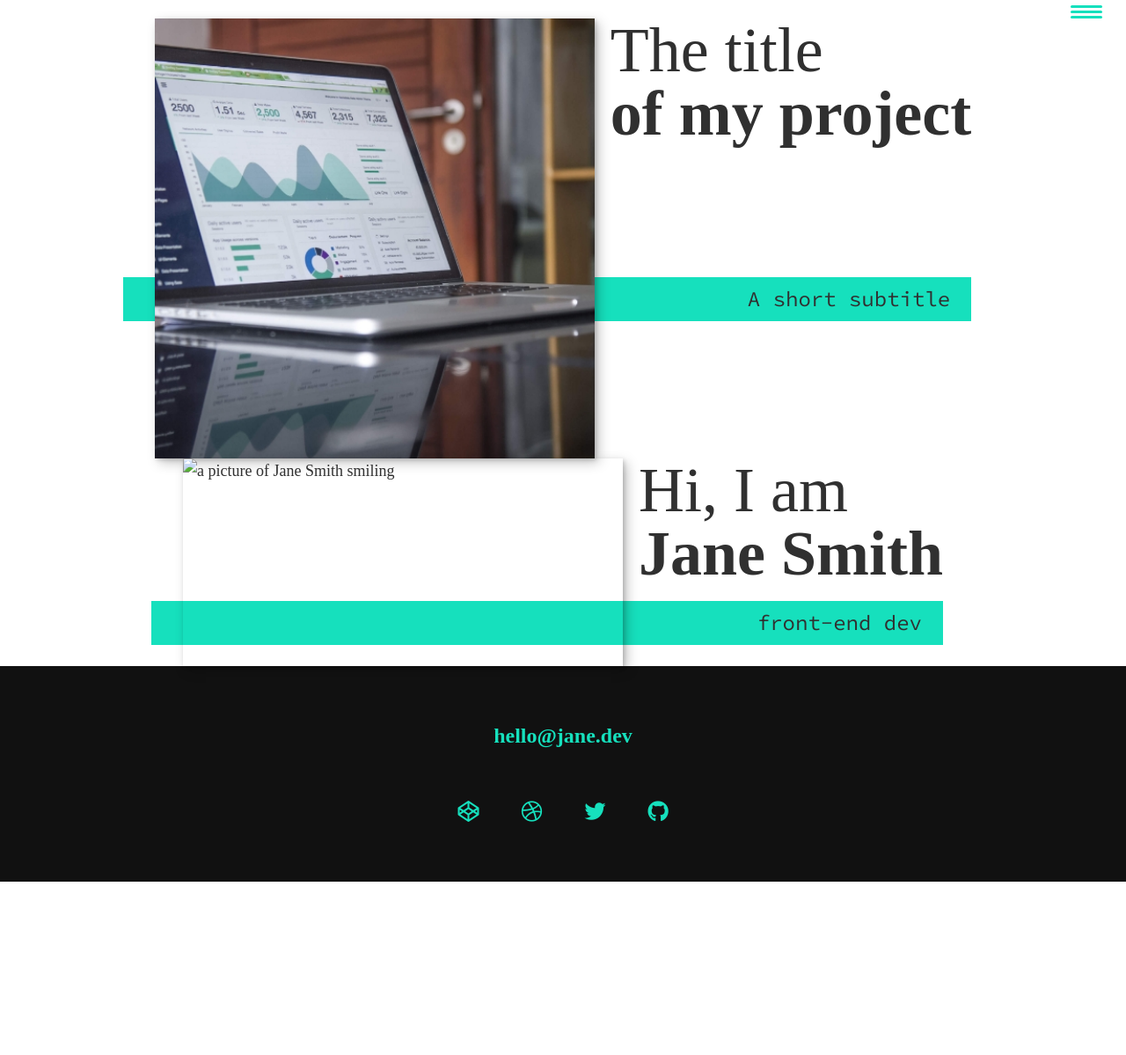
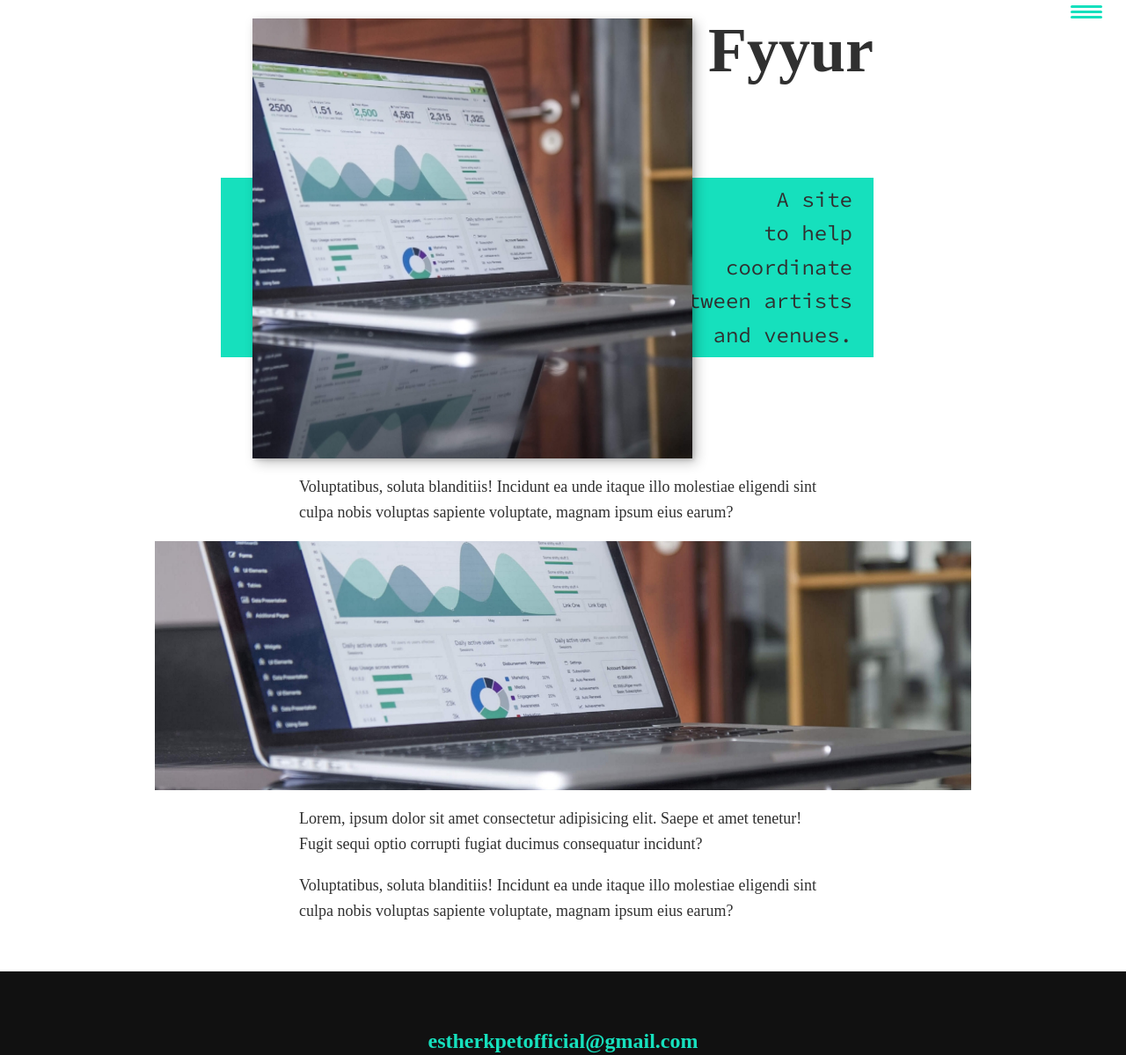
Before and after one commit to esther-kpet/portfolio, a plain HTML site: page portfolio-item.html in a window 1280 px wide. Shown: the part 15-1214 px from the top of the page at 88% size. Before the commit the page ends 1017 px from the top, so only its background shows below. Drawn offline with nearby package versions, Linux system fonts and the light colour scheme.

Commit message:
Setting up the first portfolio item apge..

```diff
--- a/css/style.css
+++ b/css/style.css
@@ -463,3 +463,18 @@ header {
 .social-list__link {
     padding: .5em;
 }
+
+
+/* Individual portfolio item styles */
+
+.portfolio-item-individual {
+    padding: 0 2em 2em;
+    max-width: 1000px;
+    margin: 0 auto;
+}
+
+.portfolio-item-individual p {
+    max-width: 600px;
+    margin-left: auto;
+    margin-right: auto;
+}
--- a/portfolio-item.html
+++ b/portfolio-item.html
@@ -3,7 +3,7 @@
     <head><link rel="stylesheet" href="https://cdnjs.cloudflare.com/ajax/libs/normalize/8.0.1/normalize.css">
         <meta charset="UTF-8">
         <meta name="viewport" content="width=device-width, initial-scale=1.0">
-        <title>DevJane Portfolio Website</title>
+        <title>Esther KPETEMEY a.k.a Ivalba Portfolio Website</title>
         <link rel="stylesheet" href="https://cdnjs.cloudflare.com/ajax/libs/normalize/7.0.0/normalize.min.css">
         <link rel="stylesheet" href="https://cdnjs.cloudflare.com/ajax/libs/font-awesome/5.11.2/css/all.css" integrity="sha256-46qynGAkLSFpVbEBog43gvNhfrOj+BmwXdxFgVK/Kvc=" crossorigin="anonymous" />
 
@@ -23,55 +23,57 @@
             </button>
             <nav class="nav">
                 <ul class="nav__list">
-                    <li class="nav__item"><a href="#home" class="nav__link">Home</a></li>
-                    <li class="nav__item"><a href="#services" class="nav__link">My Services</a></li>
-                    <li class="nav__item"><a href="#about" class="nav__link">About me</a></li>
-                    <li class="nav__item"><a href="#work" class="nav__link">My Work</a></li>
+                    <li class="nav__item"><a href="index.html" class="nav__link">Home</a></li>
+                    <li class="nav__item"><a href="index.html#services" class="nav__link">My Services</a></li>
+                    <li class="nav__item"><a href="index.html#about" class="nav__link">About me</a></li>
+                    <li class="nav__item"><a href="index.html#work" class="nav__link">My Work</a></li>
                 </ul>
             </nav>
         </header>
 
-        <section class="intro" id="home">
+        <section class="intro" >
             <h1 class="section__title section__title--intro">
-                The title <strong>of my project</strong>
+                <strong>Fyyur</strong>
             </h1>
-            <p class="section__subtitle section__subtitle--intro">A short subtitle</p>
+            <p class="section__subtitle section__subtitle--intro">A site
+                <br> to help
+                <br> coordinate
+                <br> bookings between artists
+                <br> and venues.</p>
             <img src="img/portfolio-01.jpg" alt="" class="intro__img">
         </section>
 
+        <div class="portfolio-item-individual">
+            <p>Voluptatibus, soluta blanditiis! Incidunt ea unde itaque illo molestiae eligendi sint culpa nobis voluptas sapiente voluptate, magnam ipsum eius earum?</p>
+            <img src="img/portfolio-details.jpg" alt="">
+            <p>Lorem, ipsum dolor sit amet consectetur adipisicing elit. Saepe et amet tenetur! Fugit sequi optio corrupti fugiat ducimus consequatur incidunt?</p>
+            <p>Voluptatibus, soluta blanditiis! Incidunt ea unde itaque illo molestiae eligendi sint culpa nobis voluptas sapiente voluptate, magnam ipsum eius earum?</p>
+        </div>
 
-        <section class="intro" id="home">
-            <h1 class="section__title section__title--intro">
-                Hi, I am <strong>Jane Smith</strong>
-            </h1>
-            <p class="section__subtitle section__subtitle--intro">front-end dev</p>
-            <img src="img/dev-jane-01.jpg" alt="a picture of Jane Smith smiling" class="intro__img">
-        </section>
-
-
-        <!-- Footer -->
+         <!-- Footer -->
         <footer class="footer">
-            <!-- replace with your own email address -->
-            <a href="mailto:hello@jane.dev" class="footer__link">hello@jane.dev</a>
+            <!-- your own email address -->
+            <a href="mailto:estherkpetofficial@gmail.com" class="footer__link">estherkpetofficial@gmail.com</a>
             <ul class="social-list">
                 <li class="social-list__item">
-                    <a class="social-list__link" href="https://codepen.io">
-                        <i class="fab fa-codepen"></i>
+                    <a class="social-list__link" href="https://dev.to/estherkpetemey">
+                       <i class="fab fa-dev"></i>
                     </a>
                 </li>
                 <li class="social-list__item">
-                    <a class="social-list__link" href="http://dribbble.com">
-                        <i class="fab fa-dribbble"></i>
+                    <a class="social-list__link" href="https://github.com/EstherKpetemey">
+                        <i class="fab fa-github"></i>
+
                     </a>
                 </li>
                 <li class="social-list__item">
-                    <a class="social-list__link" href="https://twitter.com">
-                        <i class="fab fa-twitter"></i>
+                    <a class="social-list__link" href="https://mobile.twitter.com/Esther_Kpetemey">
+                        <i class="fab fa-twitter-square"></i>
                     </a>
                 </li>
                 <li class="social-list__item">
-                    <a class="social-list__link" href="https://github.com">
-                        <i class="fab fa-github"></i>
+                    <a class="social-list__link" href="https://www.instagram.com/esther_kpet/">
+                        <i class="fab fa-instagram"></i>
                     </a>
                 </li>
             </ul>
```
Also changed, not shown: index.html (+2 -1 lines), img/portfolio-details.jpg (added).
